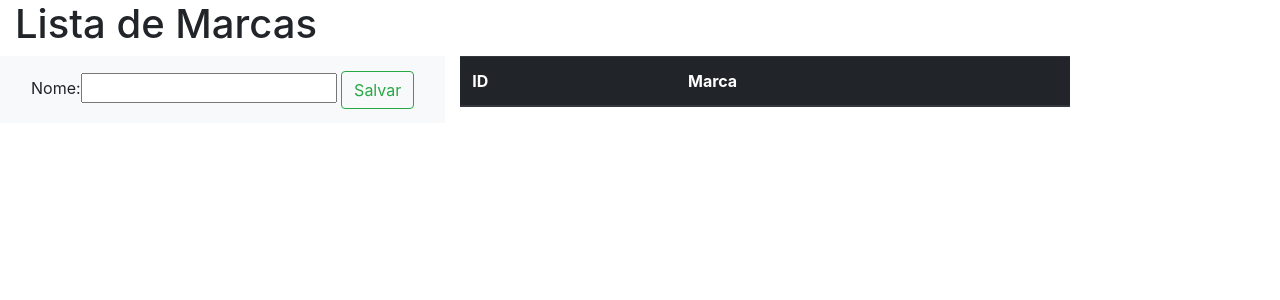
After one commit to diegopmayer/ProjetoFinal, a Django app: page /sistema/marcas/ in a window 1280 px wide. The commit adds this page. Shown: the top 300 px of the page. Run offline with Django 3.2, Linux system fonts and the light colour scheme; lists and menus that the app fills with data are empty; some libraries are stand-ins or nearby versions.

Commit message:
create new template to marcas and change veiculos

```diff
--- a/core/forms.py
+++ b/core/forms.py
@@ -1,6 +1,7 @@
 from django.forms import ModelForm
 from .models import (
     Pessoa,
+    Marca,
     Veiculo,
     MovRotativo,
     MovMensalista,
@@ -11,6 +12,12 @@ class PessoaForm(ModelForm):
     class Meta:
         model = Pessoa
         fields = '__all__'
+
+
+class MarcaForm(ModelForm):
+    class Meta:
+        model = Marca
+        fields  = '__all__'
 
 
 class VeiculoForm(ModelForm):
--- /dev/null
+++ b/core/templates/core/lista_marcas.html
@@ -0,0 +1,30 @@
+{% extends 'base.html' %}
+
+{% load bootstrap %}
+
+{% block main %}
+    <h1>Lista de Marcas</h1>
+
+    <div class="row">
+        <nav class="navbar navbar-light bg-light">
+            <div class="col-sm-12">
+                <form action="{% url 'lista_marcas' %}" method="POST">
+                    {% csrf_token %}
+                    {{ form|bootstrap }}
+                    <button class="btn btn-outline-success">Salvar</button>
+                </form>
+            </div>
+        </nav>
+        <div class="col-sm-6">
+            <table class="table">
+                <thead class="thead-dark">
+                    <tr>
+                        <th scope="col">ID</th>
+                        <th scope="col">Marca</th>
+                    </tr>
+                </thead>
+            </table>
+        </div>
+    </div>
+
+{% endblock %}
--- a/core/templates/core/lista_veiculos.html
+++ b/core/templates/core/lista_veiculos.html
@@ -1,5 +1,6 @@
 {% extends 'base.html' %}
 
+{% load bootstrap %}
 {% block main %}
 <h1>Lista de Veículos</h1>
 <ul>
@@ -13,7 +14,7 @@
 <ul>
     <h4>Cadastro de novo Veículo</h4>
     <form action="{% url 'core_veiculos_add' %}" method="POST">{% csrf_token %}
-        {{ form.as_p }}
+        {{ form|bootstrap }}
         <button type="submitd">Salvar</button>
     </form>
 </ul>
--- a/core/urls.py
+++ b/core/urls.py
@@ -7,6 +7,10 @@ from .views import (
     lista_movrotativos,
     lista_movmensalista,
     lista_mensalista,
+    lista_marcas,
+    #marcas_add,
+    #marcas_updete,
+    #marcas_delete,
     pessoas_add,
     veiculos_add,
     mov_rot_add,
@@ -31,6 +35,11 @@ urlpatterns = [
     path('pessoas-update/<int:id>/', pessoas_update, name='core_pessoas_update'),
     path('pessoas-delete/<int:id>/', pessoas_delete, name='core_pessoas_delete'),
 
+    path('marcas/', lista_marcas, name='lista_marcas'),
+    #path('marcas-add/', marcas_add, name='marcas_add'),
+    #path('marcas-update/<int:id>/', marcas_updete, name='marcas_update'),
+    #path('marcas-delete/<int:id>/', marcas_delete, name='marcas_delete'),
+
     url(r'^veiculos/$', lista_veiculos, name='core_lista_veiculos'),
     url(r'^veiculos-add/$', veiculos_add, name='core_veiculos_add'),
     path('veiculos-update/<int:id>/', veiculos_update, name='core_veiculos_update'),
--- a/core/views.py
+++ b/core/views.py
@@ -4,7 +4,8 @@ from .models import (
     Veiculo,
     MovRotativo,
     MovMensalista,
-    Mensalista
+    Mensalista,
+    Marca,
 )
 
 from .forms import (
@@ -12,7 +13,8 @@ from .forms import (
     VeiculoForm,
     MovRotativoForm,
     MovMensalistaForm,
-    MensalistaForm
+    MensalistaForm,
+    MarcaForm,
 )
 
 
@@ -61,6 +63,15 @@ def pessoas_delete(request, id):
         return render(request, 'core/delete_confirm.html', {'pessoa': pessoa})
 
 #--------FIM------------Cadastro de Pessoas----------------
+
+
+#--------INÍCIO------------Cadastro de MARCAS----------------
+def lista_marcas(request):
+    marca = Marca.objects.all()
+    form = MarcaForm()
+    return render(request, 'core/lista_marcas.html',
+        {'marca': marca, 'form': form})
+#--------FIM---------------Cadastro de MARCAS----------------
 
 
 #--------INÍCIO------------Cadastro de VEÍCULOS----------------
```
